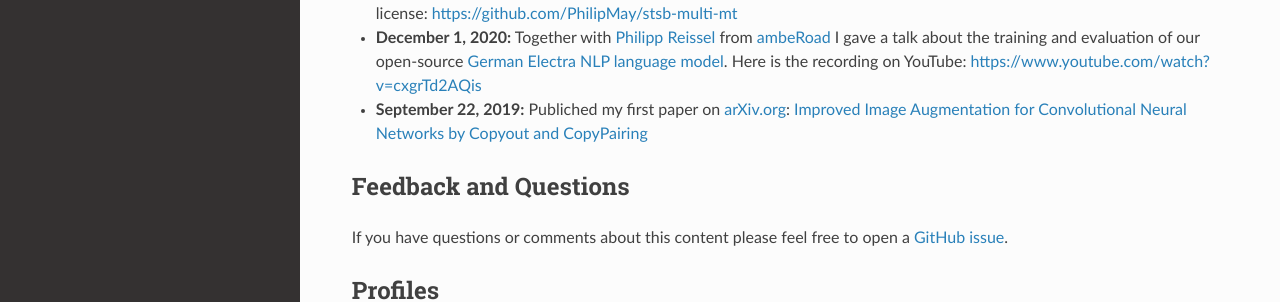
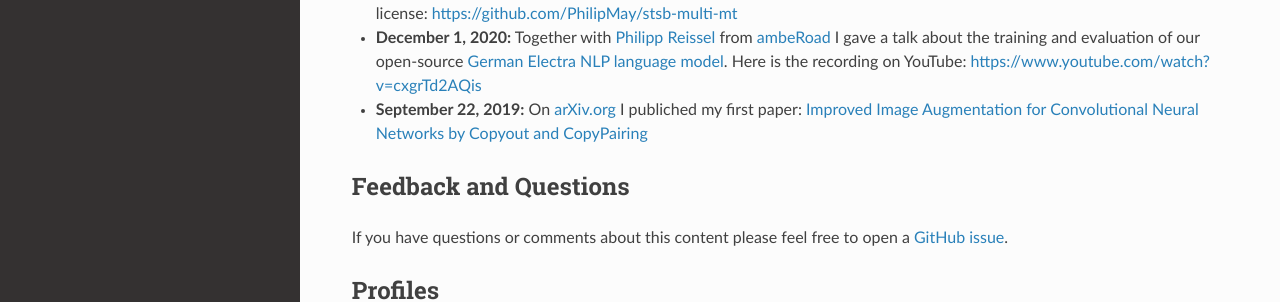
Before and after one commit to PhilipMay/May.la, a Sphinx documentation site: the page built from source/index.md, in a window 1280 px wide and 1140 px high. Shown: the part 459-761 px from the top of the window. Built offline with Sphinx 7.4.7 and the Read the Docs theme 2.0.0, drawn with Linux system fonts in a browser that asks for light colours.

```diff
--- a/source/index.md
+++ b/source/index.md
@@ -16,7 +16,7 @@ linux
 - **March 29, 2021:** Adding the machine translated multilingual STS benchmark (STSb) dataset as a HuggingFace dataset: https://huggingface.co/datasets/stsb_multi_mt
 - **March 20, 2021:** I have published the machine translated multilingual STS benchmark (STSb) dataset under open-source license: https://github.com/PhilipMay/stsb-multi-mt
 - **December 1, 2020:** Together with [Philipp Reissel](https://twitter.com/phil_ipp_) from [ambeRoad](https://amberoad.de/) I gave a talk about the training and evaluation of our open-source [German Electra NLP language model](https://huggingface.co/german-nlp-group/electra-base-german-uncased). Here is the recording on YouTube: https://www.youtube.com/watch?v=cxgrTd2AQis
-- **September 22, 2019:** Publiched my first paper on arXiv.org: [Improved Image Augmentation for Convolutional Neural Networks by Copyout and CopyPairing](https://arxiv.org/abs/1909.00390)
+- **September 22, 2019:** On arXiv.org I publiched my first paper: [Improved Image Augmentation for Convolutional Neural Networks by Copyout and CopyPairing](https://arxiv.org/abs/1909.00390)
 
 ## Feedback and Questions
 If you have questions or comments about this content please feel free to
```
